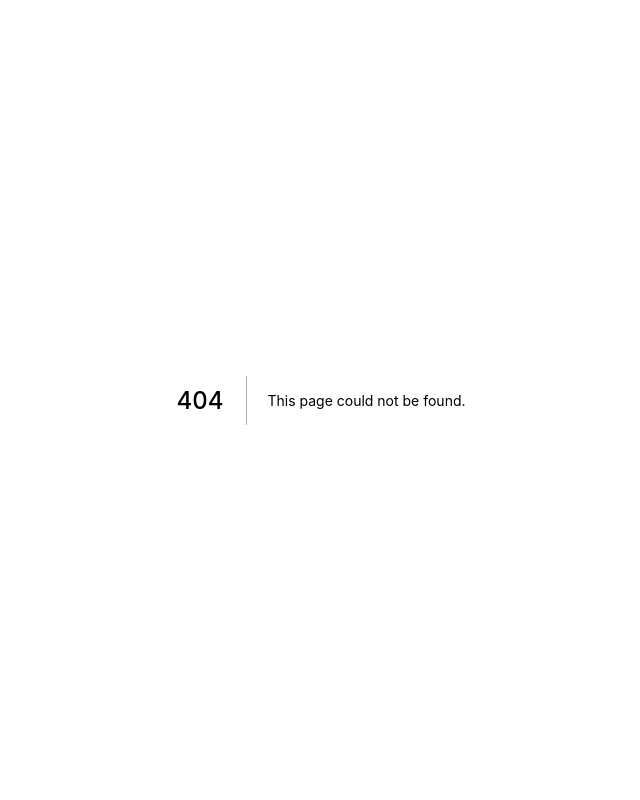
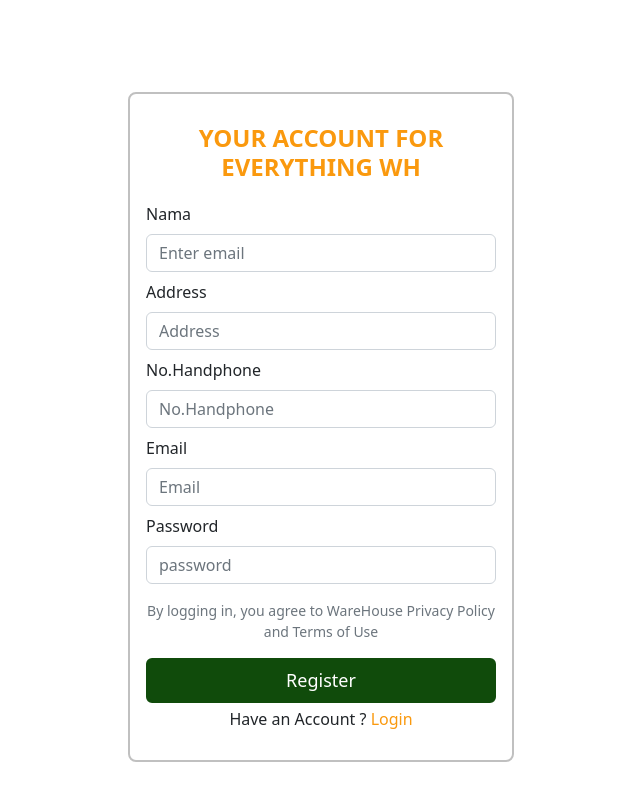
Before and after one commit to ALTA-Capstone-Project-4/FE-Dashboard, a Next.js app: page /registerclient in a window 1280 px wide. Before the commit this address had no page. Shown: the top 800 px of the page, without its empty margins (319-959 px from the left). Built offline with nearby package versions, Linux system fonts and the light colour scheme.

Commit message:
buat page register

```diff
--- a/pages/_app.js
+++ b/pages/_app.js
@@ -1,6 +1,7 @@
 import "../styles/globals.css";
 import "bootstrap/dist/css/bootstrap.min.css";
 import "../styles/loginstyle.css";
+import "../styles/registerclientstyle.css";
 
 function MyApp({ Component, pageProps }) {
   return <Component {...pageProps} />;
--- /dev/null
+++ b/pages/registerclient.jsx
@@ -0,0 +1,48 @@
+import React from "react";
+import { Form, Button } from "react-bootstrap";
+
+const Login = () => {
+  return (
+    <div>
+      <div className="contenreg">
+        <h1>YOUR ACCOUNT FOR EVERYTHING WH</h1>
+
+        <Form className="mx-3">
+          <Form.Group className="mb-2">
+            <Form.Label>Nama</Form.Label>
+            <Form.Control type="email" placeholder="Enter email" />
+          </Form.Group>
+
+          <Form.Group className="mb-2">
+            <Form.Label>Address</Form.Label>
+            <Form.Control type="text" placeholder="Address" />
+          </Form.Group>
+          <Form.Group className="mb-2">
+            <Form.Label>No.Handphone</Form.Label>
+            <Form.Control type="text" placeholder="No.Handphone" />
+          </Form.Group>
+          <Form.Group className="mb-2">
+            <Form.Label>Email</Form.Label>
+            <Form.Control type="email" placeholder="Email" />
+          </Form.Group>
+          <Form.Group className="mb-2">
+            <Form.Label>Password</Form.Label>
+            <Form.Control type="password" placeholder="password" />
+            <div className="text-muted text-center byloging mt-3">By logging in, you agree to WareHouse Privacy Policy and Terms of Use</div>
+          </Form.Group>
+
+          <Button className="buttonlogin mt-2" type="submit">
+            Register
+          </Button>
+        </Form>
+        <div>
+          <p className="plog text-center mt-1">
+            Have an Account ? <a href="#">Login</a>
+          </p>
+        </div>
+      </div>
+    </div>
+  );
+};
+
+export default Login;
--- /dev/null
+++ b/styles/registerclientstyle.css
@@ -0,0 +1,18 @@
+.contenreg {
+  width: 386px;
+  height: 670px;
+  border: 2px solid #c0c0c0;
+  margin: auto;
+  margin-top: 92px;
+  margin-bottom: 92px;
+  border-radius: 8px;
+}
+
+.contenreg h1 {
+  font-size: 24px;
+  color: #fa990e;
+  font-weight: bold;
+  text-align: center;
+  margin-top: 30px;
+  margin-bottom: 20px;
+}
```
